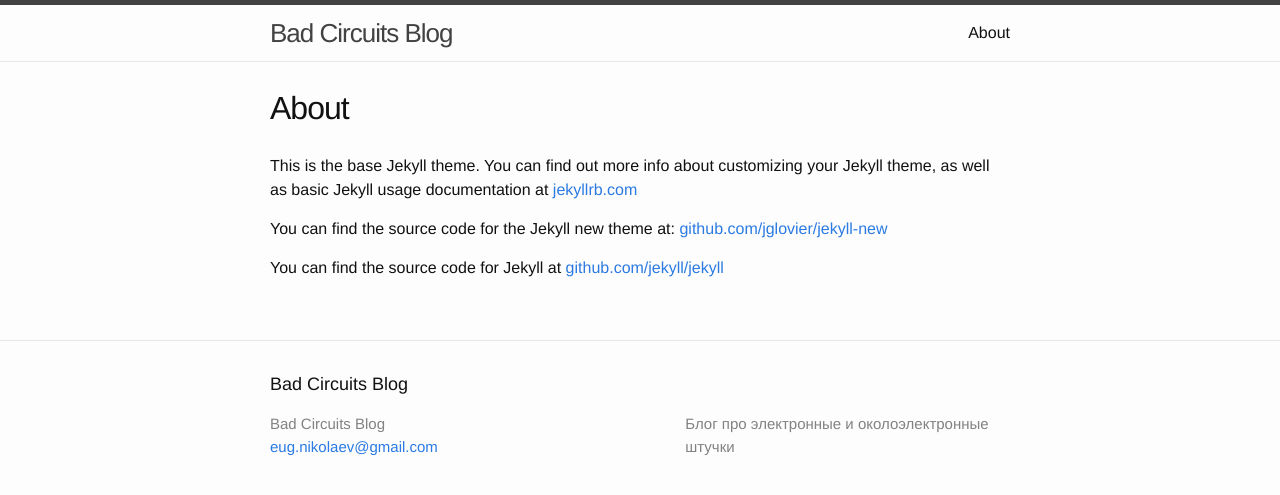
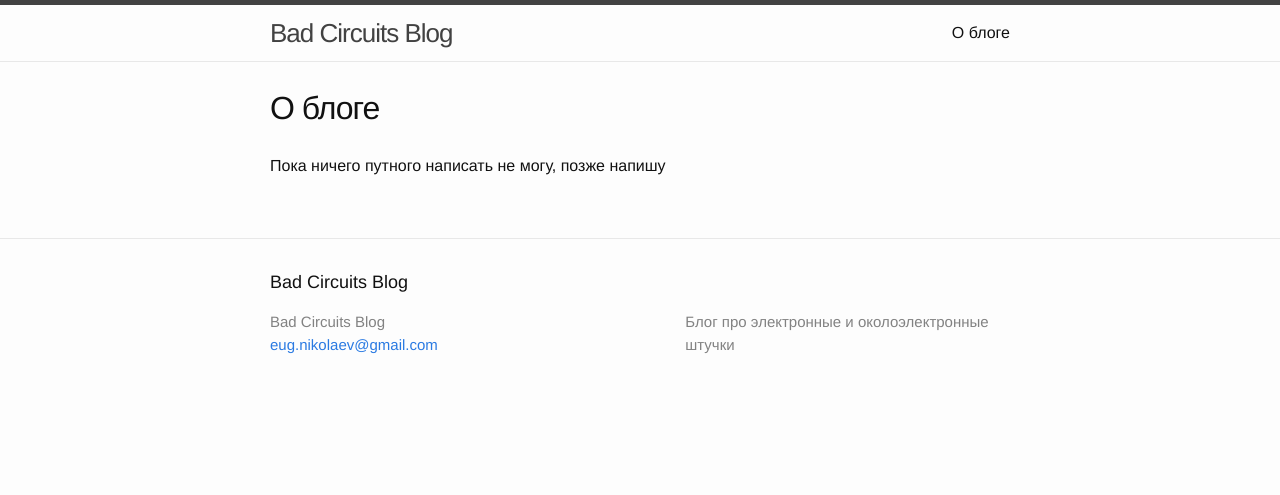
Before and after one commit to eugene-nikolaev/evgeniynickolaev.github.io, a Jekyll site: the page built from about.md, in a window 1280 px wide. Shown: the top 495 px of the page. Built offline with Jekyll 4.4.1, drawn with Linux system fonts in a browser that asks for light colours; Markdown is read by kramdown in place of the engine named in the settings.

Commit message:
'About' changed

```diff
--- a/about.md
+++ b/about.md
@@ -1,11 +1,7 @@
 ---
 layout: page
-title: About
+title: О блоге
 permalink: /about/
 ---
 
-This is the base Jekyll theme. You can find out more info about customizing your Jekyll theme, as well as basic Jekyll usage documentation at [jekyllrb.com](http://jekyllrb.com/)
-
-You can find the source code for the Jekyll new theme at: [github.com/jglovier/jekyll-new](https://github.com/jglovier/jekyll-new)
-
-You can find the source code for Jekyll at [github.com/jekyll/jekyll](https://github.com/jekyll/jekyll)
+Пока ничего путного написать не могу, позже напишу
```
